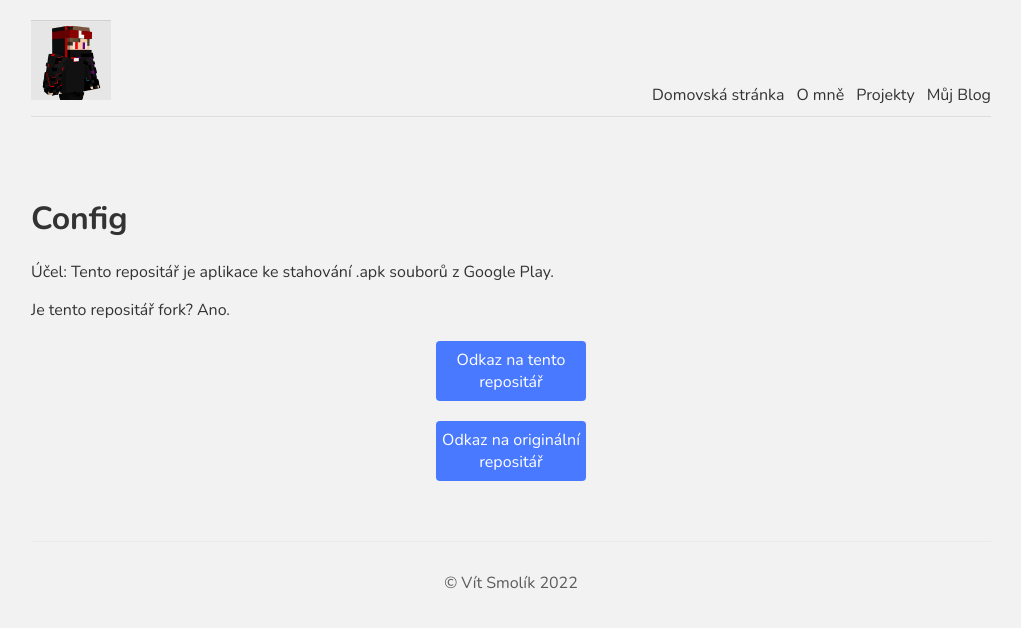
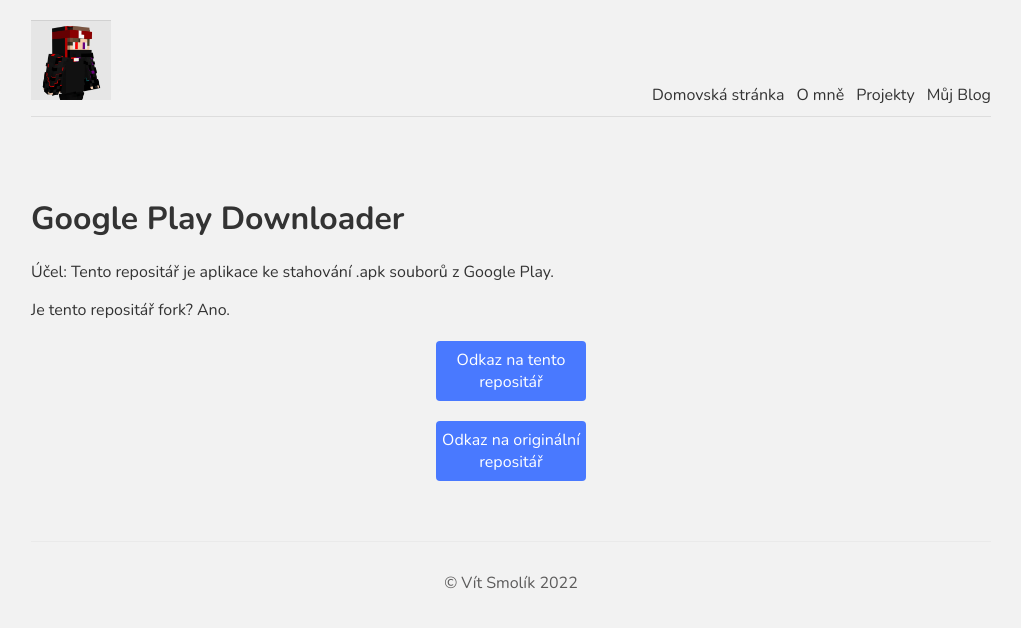
Before and after one commit to Smajlll/smajlll.github.io, a Next.js app: page /projekty/472799740 in a window 1280 px wide. Shown: the top 628 px of the page, without its empty margins (129-1150 px from the left). Built offline with nearby package versions, Linux system fonts and the light colour scheme.

Commit message:
Přidání imgs + opravení nadpisů v projektech

```diff
--- a/pages/projekty/472799740.js
+++ b/pages/projekty/472799740.js
@@ -5,7 +5,7 @@
     return (
 
         <div>
-            <h1>Config</h1>
+            <h1>Google Play Downloader</h1>
             <p className={styles.text}>Účel: Tento repositář je aplikace ke stahování .apk souborů z Google Play.</p>
             <p className={styles.text}>Je tento repositář fork? Ano.</p>
             <Link legacyBehavior href="https://github.com/Smajlll/google-play-downloader/"><a className={styles.btn}>Odkaz na tento repositář</a></Link>
```
Also changed, not shown: public/cib-github.svg (added), public/logo.png (added).
